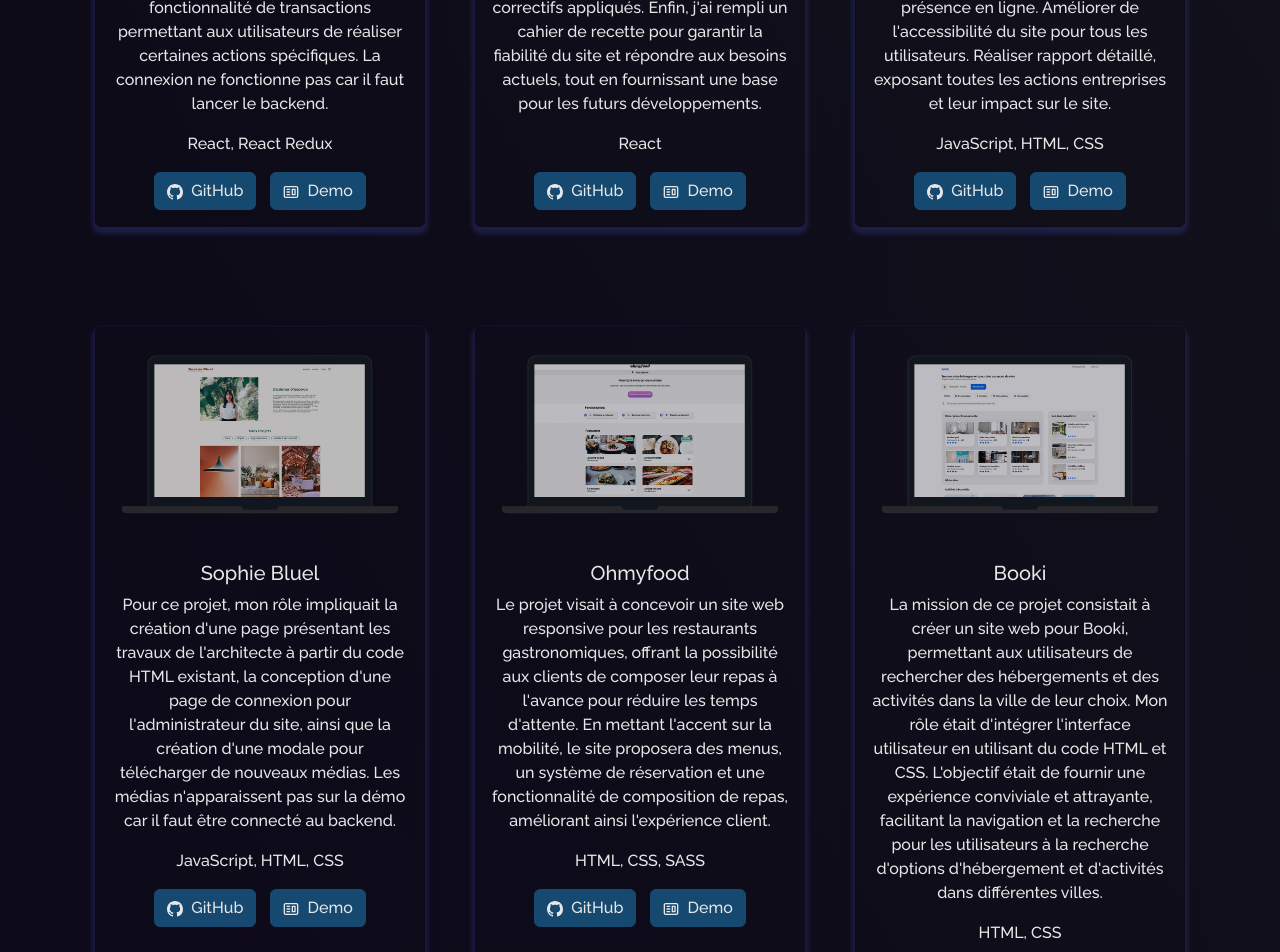
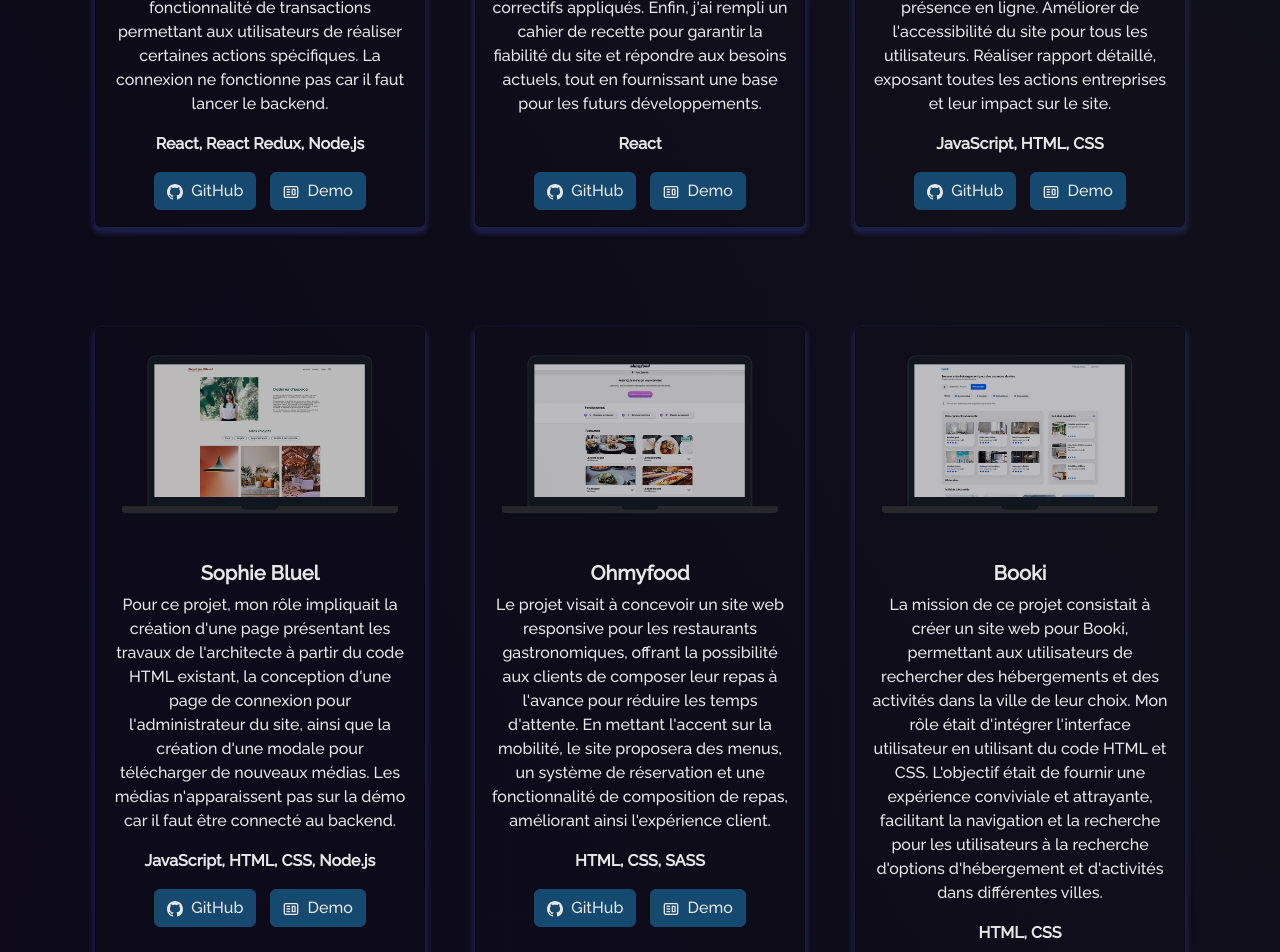
Before and after one commit to Juny22/Portfolio-intweb, a React (Create React App) app: page /project in a window 1280 px wide. Shown: the part 860-1812 px from the top of the page. Built offline with nearby package versions, Linux system fonts and the light colour scheme.

Commit message:
add meta img content + modif tools,tech,projects

```diff
--- a/public/index.html
+++ b/public/index.html
@@ -15,22 +15,22 @@
   <meta itemprop="name" content=" | Portfolio">
   <meta itemprop="description" content="Self Developed personal website build with React.js">
   <meta itemprop="image"
-    content="">
+    content="https://raw.githubusercontent.com/Juny22/Portfolio-intweb/main/src/Assets/avatar.png">
 
   <!-- Facebook Meta Tags -->
-  <meta property="og:url" content="https://soumyajit.vercel.app">
+  <meta property="og:url" content="https://juny22.github.io/Portfolio-intweb/">
   <meta property="og:type" content="website">
   <meta property="og:title" content=" | Portfolio">
   <meta property="og:description" content="Self Developed personal website build with React.js">
   <meta property="og:image"
-    content="">
+    content="https://raw.githubusercontent.com/Juny22/Portfolio-intweb/main/src/Assets/avatar.png">
 
   <!-- Twitter Meta Tags -->
   <meta name="twitter:card" content="summary_large_image">
   <meta name="twitter:title" content=" | Portfolio">
   <meta name="twitter:description" content="Self Developed personal website build with React.js">
   <meta name="twitter:image"
-    content="">
+    content="https://raw.githubusercontent.com/Juny22/Portfolio-intweb/main/src/Assets/avatar.png">
 </head>
 
 <body>
--- a/src/components/About/Techstack.js
+++ b/src/components/About/Techstack.js
@@ -13,18 +13,28 @@ function Techstack() {
     <Row style={{ justifyContent: "center", paddingBottom: "50px" }}>
       <Col xs={4} md={2} className="tech-icons">
         <DiJavascript1 />
+        <br />
+        <span style={{ fontSize: "0.2em" }}>JavaScript</span>
       </Col>
       <Col xs={4} md={2} className="tech-icons">
         <DiNodejs />
+        <br />
+        <span style={{ fontSize: "0.2em" }}>Node.js</span>
       </Col>
       <Col xs={4} md={2} className="tech-icons">
         <DiReact />
+        <br />
+        <span style={{ fontSize: "0.2em" }}>React</span>
       </Col>
       <Col xs={4} md={2} className="tech-icons">
         <DiMongodb />
+        <br />
+        <span style={{ fontSize: "0.2em" }}>Mongodb</span>
       </Col>
       <Col xs={4} md={2} className="tech-icons">
         <DiGit />
+        <br />
+        <span style={{ fontSize: "0.2em" }}>GitHub</span>
       </Col>
     </Row>
   );
--- a/src/components/About/Toolstack.js
+++ b/src/components/About/Toolstack.js
@@ -12,15 +12,23 @@ function Toolstack() {
     <Row style={{ justifyContent: "center", paddingBottom: "50px" }}>
       <Col xs={4} md={2} className="tech-icons">
         <SiWindows />
+        <br />
+        <span style={{ fontSize: "0.2em" }}>Win10</span>
       </Col>
       <Col xs={4} md={2} className="tech-icons">
         <SiVisualstudiocode />
+        <br />
+        <span style={{ fontSize: "0.2em" }}>VisualStudioCode</span>
       </Col>
       <Col xs={4} md={2} className="tech-icons">
         <SiSlack />
+        <br />
+        <span style={{ fontSize: "0.2em" }}>Slack</span>
       </Col>
       <Col xs={4} md={2} className="tech-icons">
         <SiAdobephotoshop />
+        <br />
+        <span style={{ fontSize: "0.2em" }}>Photoshop</span>
       </Col>
     </Row>
   );
--- a/src/components/Projects/Projects.js
+++ b/src/components/Projects/Projects.js
@@ -25,7 +25,7 @@ function Projects() {
             <ProjectCard
               imgPath={ArgentbankImg}
               isBlog={false}
-              title="ArgentBank"
+              title={<strong>ArgentBank</strong>}
               description="Ce projet consistait à créer une application web réactive avec React Redux
               pour un système d'authentification pour la banque en ligne Argent Bank.
               Les fonctionnalités attendues incluent la navigation, la connexion/déconnexion des utilisateurs,
@@ -33,7 +33,7 @@ function Projects() {
               Seules les modifications du pseudonyme étaient autorisées.
               J'ai également travaillé sur une fonctionnalité de transactions permettant aux utilisateurs de réaliser certaines actions spécifiques.
               La connexion ne fonctionne pas car il faut lancer le backend."
-              softwareUsed="React, React Redux"
+              softwareUsed={<strong>React, React Redux, Node.js</strong>}
               ghLink="https://github.com/Juny22/ArgentBank-website"
               demoLink="https://juny22.github.io/ArgentBank-website/"
             />
@@ -43,14 +43,14 @@ function Projects() {
             <ProjectCard
               imgPath={EventImg}
               isBlog={false}
-              title="724Events"
+              title={<strong>724Events</strong>}
               description="Ce projet consistait à résoudre plusieurs problèmes sur le site existant de 724Events.
               Je devais corriger des bugs tels que l'affichage incorrect des événements dans le carrousel,
               le dysfonctionnement du filtre des réalisations et l'absence d'affichage du message de confirmation après l'envoi du formulaire.
               En plus de ces corrections, je devais effectuer des tests pour m'assurer du bon fonctionnement du site une fois les correctifs appliqués.
               Enfin, j'ai rempli un cahier de recette pour garantir la fiabilité du site et répondre aux besoins actuels,
               tout en fournissant une base pour les futurs développements."
-              softwareUsed="React"
+              softwareUsed={<strong>React</strong>}
               ghLink="https://github.com/Juny22/Projet-10---724events"
               demoLink="https://juny22.github.io/Projet-10---724events/"
             />
@@ -60,14 +60,14 @@ function Projects() {
             <ProjectCard
               imgPath={NinacarducciImg}
               isBlog={false}
-              title="Nina Carducci"
+              title={<strong>Nina Carducci</strong>}
               description="Ce projet visait à améliorer considérablement le référencement du site de la photographe Nina Carducci en intervenant à plusieurs niveaux :
               L'optimisation globale pour augmenter à la fois les performances et l'efficacité du référencement (SEO).
               L'implémentation d'un référencement local via Schema.org pour une meilleure visibilité locale.
               L'intégration de métadonnées spécifiques aux réseaux sociaux pour améliorer la présence en ligne.
               Améliorer de l'accessibilité du site pour tous les utilisateurs.
               Réaliser rapport détaillé, exposant toutes les actions entreprises et leur impact sur le site."
-              softwareUsed="JavaScript, HTML, CSS"
+              softwareUsed={<strong>JavaScript, HTML, CSS</strong>}
               ghLink="https://github.com/Juny22/Projet-9-Nina-Carducci"
               demoLink="https://juny22.github.io/Projet-9-Nina-Carducci/"
             />
@@ -77,11 +77,11 @@ function Projects() {
             <ProjectCard
               imgPath={SophiebluelImg}
               isBlog={false}
-              title="Sophie Bluel"
+              title={<strong>Sophie Bluel</strong>}
               description="Pour ce projet, mon rôle impliquait la création d'une page présentant les travaux de l'architecte à partir du code HTML existant,
               la conception d'une page de connexion pour l'administrateur du site, ainsi que la création d'une modale pour télécharger de nouveaux médias.
               Les médias n'apparaissent pas sur la démo car il faut être connecté au backend."
-              softwareUsed="JavaScript, HTML, CSS"
+              softwareUsed={<strong>JavaScript, HTML, CSS, Node.js</strong>}
               ghLink="https://github.com/Juny22/Projet-6-Sophie-Bluel"
               demoLink="https://juny22.github.io/Projet-6-Sophie-Bluel/FrontEnd/index.html"
             />
@@ -91,12 +91,12 @@ function Projects() {
             <ProjectCard
               imgPath={OhmyfoodImg}
               isBlog={false}
-              title="Ohmyfood"
+              title={<strong>Ohmyfood</strong>}
               description="Le projet visait à concevoir un site web responsive pour les restaurants gastronomiques,
               offrant la possibilité aux clients de composer leur repas à l'avance pour réduire les temps d'attente.
               En mettant l'accent sur la mobilité, le site proposera des menus, un système de réservation et une fonctionnalité de composition de repas,
               améliorant ainsi l'expérience client."
-              softwareUsed="HTML, CSS, SASS"
+              softwareUsed={<strong>HTML, CSS, SASS</strong>}
               ghLink="https://github.com/Juny22/Projet-4-Ohmyfood"
               demoLink="https://juny22.github.io/Projet-4-Ohmyfood/"
             />
@@ -106,12 +106,12 @@ function Projects() {
             <ProjectCard
               imgPath={BookiImg}
               isBlog={false}
-              title="Booki"
+              title={<strong>Booki</strong>}
               description="La mission de ce projet consistait à créer un site web pour Booki, permettant aux utilisateurs de rechercher des hébergements et des activités dans la ville de leur choix.
               Mon rôle était d'intégrer l'interface utilisateur en utilisant du code HTML et CSS.
               L'objectif était de fournir une expérience conviviale et attrayante,
               facilitant la navigation et la recherche pour les utilisateurs à la recherche d'options d'hébergement et d'activités dans différentes villes."
-              softwareUsed="HTML, CSS"
+              softwareUsed={<strong>HTML, CSS</strong>}
               ghLink="https://github.com/Juny22/Projet-3_booki-starter-code-master"
               demoLink="https://juny22.github.io/Projet-3_booki-starter-code-master/"
             />
```
